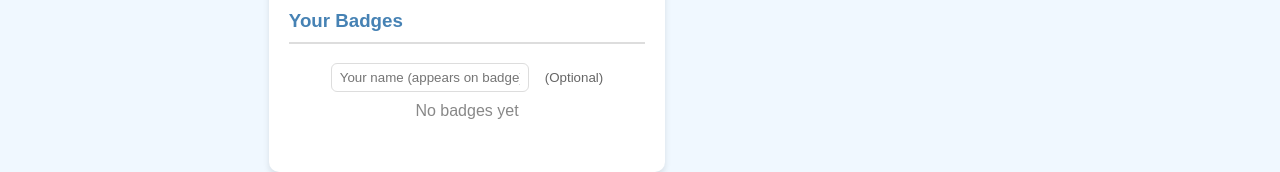
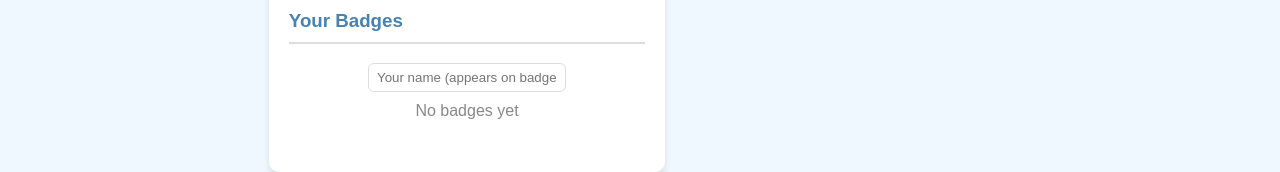
Before and after one commit to Ni3orNitin/Study-Buddy, a website: page index.html in a window 1280 px wide. Shown: the part 377-549 px from the top of the page. Drawn offline with Linux system fonts and the light colour scheme.

Commit message:
small changes

```diff
--- a/index.html
+++ b/index.html
@@ -56,7 +56,6 @@
                     <h3>Your Badges</h3>
                     <div class="badge-controls">
                         <input id="user-name-input" type="text" placeholder="Your name (appears on badge)">
-                        <small style="color:#666; margin-left:8px;">(Optional)</small>
                     </div>
                     <div id="badges-display">
                         <!-- Unlocked badges will appear here -->
```
